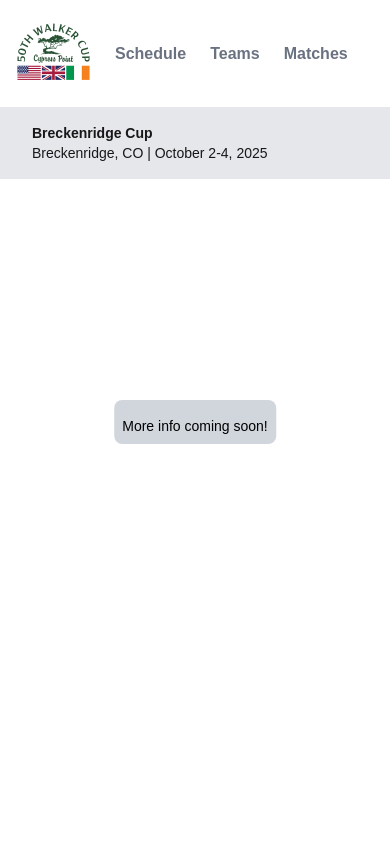
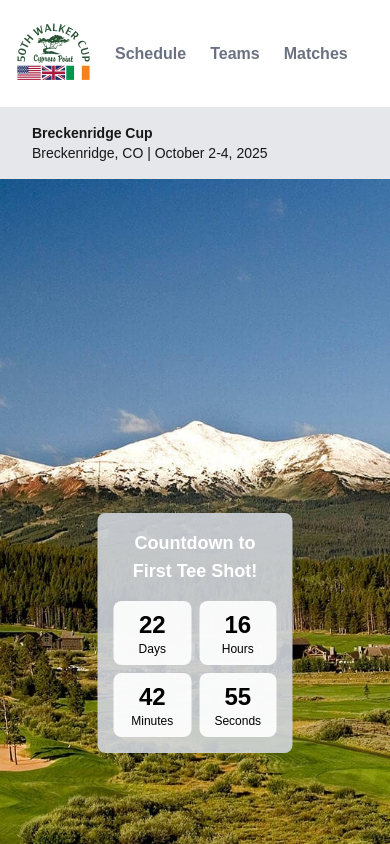
Before and after one commit to MatthewIczkowski/golf-trip, a Next.js app: page / in a window 390 px wide. Shown: the top 844 px of the page. Built offline with nearby package versions, Linux system fonts and the light colour scheme.

Commit message:
home image visible on mobile and desktop, added countdown timer component

```diff
--- /dev/null
+++ b/src/app/components/CountdownTimer.tsx
@@ -0,0 +1,77 @@
+'use client';
+
+import { useState, useEffect } from 'react';
+
+export default function CountdownTimer() {
+  const [timeLeft, setTimeLeft] = useState({
+    days: 0,
+    hours: 0,
+    minutes: 0,
+    seconds: 0
+  });
+  const [isExpired, setIsExpired] = useState(false);
+
+  useEffect(() => {
+    // Target date: October 2nd at 2:00pm (current year)
+    const targetDate = new Date();
+    targetDate.setMonth(9); // October (0-indexed)
+    targetDate.setDate(2);
+    targetDate.setHours(14, 0, 0, 0); // 2:00pm
+
+    const updateCountdown = () => {
+      const now = new Date();
+      const difference = targetDate.getTime() - now.getTime();
+
+      if (difference > 0) {
+        const days = Math.floor(difference / (1000 * 60 * 60 * 24));
+        const hours = Math.floor((difference % (1000 * 60 * 60 * 24)) / (1000 * 60 * 60));
+        const minutes = Math.floor((difference % (1000 * 60 * 60)) / (1000 * 60));
+        const seconds = Math.floor((difference % (1000 * 60)) / 1000);
+
+        setTimeLeft({ days, hours, minutes, seconds });
+        setIsExpired(false);
+      } else {
+        setIsExpired(true);
+      }
+    };
+
+    // Update immediately
+    updateCountdown();
+
+    // Update every second
+    const interval = setInterval(updateCountdown, 1000);
+
+    return () => clearInterval(interval);
+  }, []);
+
+  // Don't render anything if the countdown has expired
+  if (isExpired) {
+    return null;
+  }
+
+  return (
+    <div className="text-center">
+      <h2 className="text-lg md:text-xl font-bold mb-4 text-white">
+        Countdown to First Tee Shot!
+      </h2>
+      <div className="grid grid-cols-2 md:grid-cols-4 gap-2 md:gap-4">
+        <div className="bg-white/90 text-black p-2 md:p-3 rounded-lg">
+          <div className="text-2xl md:text-3xl font-bold">{timeLeft.days}</div>
+          <div className="text-xs md:text-sm">Days</div>
+        </div>
+        <div className="bg-white/90 text-black p-2 md:p-3 rounded-lg">
+          <div className="text-2xl md:text-3xl font-bold">{timeLeft.hours}</div>
+          <div className="text-xs md:text-sm">Hours</div>
+        </div>
+        <div className="bg-white/90 text-black p-2 md:p-3 rounded-lg">
+          <div className="text-2xl md:text-3xl font-bold">{timeLeft.minutes}</div>
+          <div className="text-xs md:text-sm">Minutes</div>
+        </div>
+        <div className="bg-white/90 text-black p-2 md:p-3 rounded-lg">
+          <div className="text-2xl md:text-3xl font-bold">{timeLeft.seconds}</div>
+          <div className="text-xs md:text-sm">Seconds</div>
+        </div>
+      </div>
+    </div>
+  );
+}
--- a/src/app/page.tsx
+++ b/src/app/page.tsx
@@ -1,5 +1,6 @@
 import Image from 'next/image'
 import logo from '../../public/Breckenridge-Golf.jpg'
+import CountdownTimer from './components/CountdownTimer'
 
 export default function Home() {
   return (
@@ -9,10 +10,10 @@ export default function Home() {
           alt="logo"
           width={1920}
           height={1080}
-          className="hidden md:block md:w-full md:h-auto"
+          className="w-full h-screen object-cover object-center"
         />
-        <div className="absolute top-1/2 left-1/2 transform -translate-x-1/2 -translate-y-1/2 bg-gray-300 text-black p-2 md:p-4 rounded-lg">
-          <p className="text-sm md:text-lg text-center mt-2">More info coming soon!</p>
+        <div className="absolute top-3/4 left-1/2 transform -translate-x-1/2 -translate-y-1/2 bg-gray-300/90 text-black p-4 md:p-6 rounded-lg">
+          <CountdownTimer />
         </div>
     </div>
   );
```
